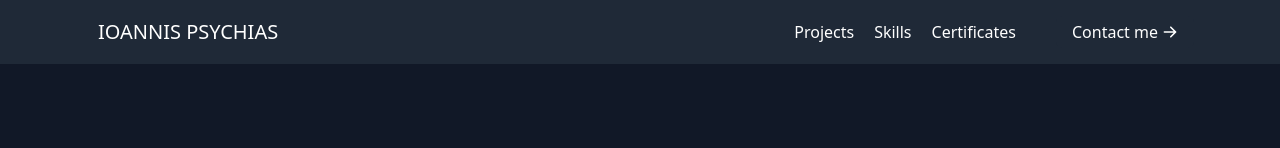
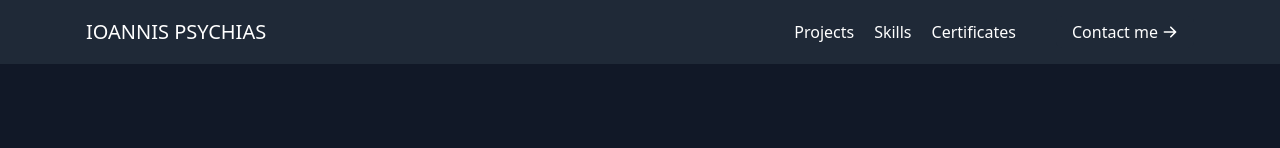
Before and after one commit to Raulanthropos/React-portfolio, a React (Create React App) app: page / in a window 1280 px wide. Shown: the top 148 px of the page. Built offline with nearby package versions, Linux system fonts and the light colour scheme; grey boxes are pictures that could not be loaded.

Commit message:
Removed an unnecessary left margint on the title

```diff
--- a/src/components/Navbar.jsx
+++ b/src/components/Navbar.jsx
@@ -6,7 +6,7 @@ export default function Navbar() {
   return (
     <header className="bg-gray-800 sticky top-0 z-10">
   <div className="container mx-auto flex flex-col md:flex-row items-center justify-between p-3">
-    <a href="#about" className="ml-3 text-xl" style={{marginBlock: "auto"}}>
+    <a href="#about" className="text-xl" style={{marginBlock: "auto"}}>
       IOANNIS PSYCHIAS
     </a>
     <div className="flex flex-col md:flex-row items-center justify-center md:mt-0">
```
